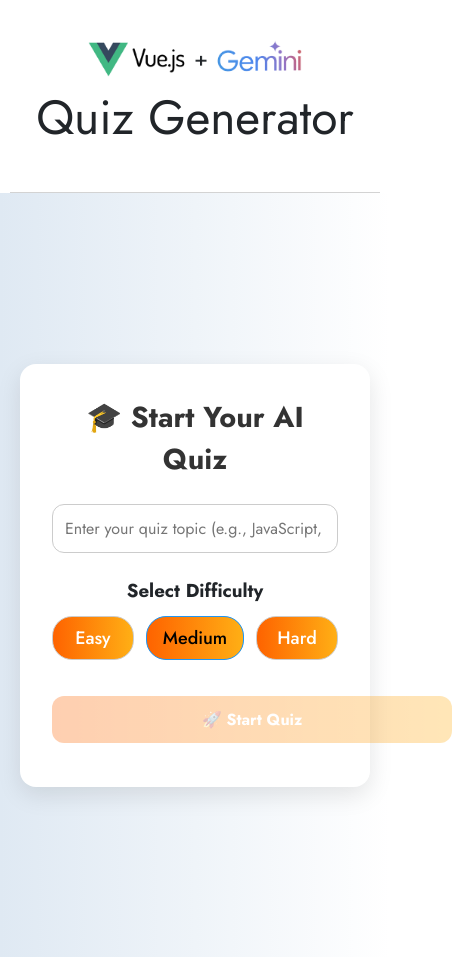
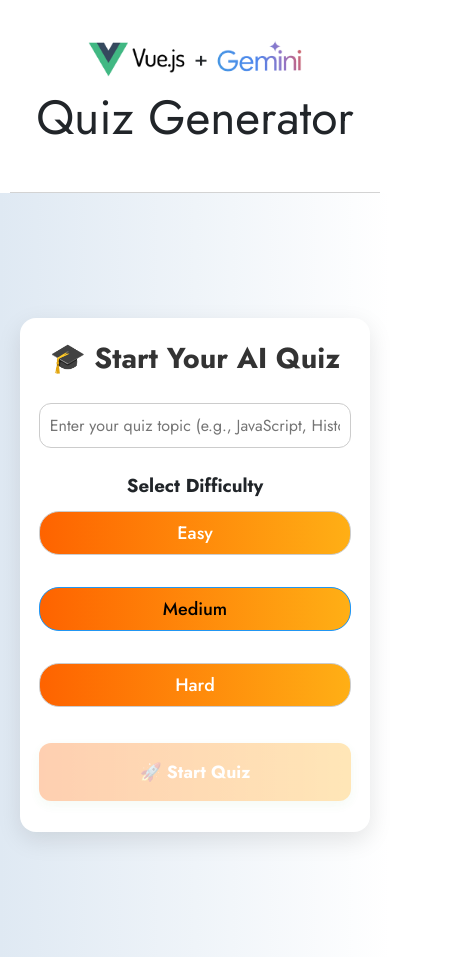
Before and after one commit to Abhijit2244/AI-Quiz-Generator, a Vue app: page / in a window 390 px wide. Shown: the whole page, 452 px wide, since content can reach past the window. Built offline with nearby package versions, Linux system fonts and the light colour scheme.

Commit message:
updated CSS for small screens

```diff
--- a/src/components/StartScreen.vue
+++ b/src/components/StartScreen.vue
@@ -130,6 +130,36 @@ input[type="text"]:focus {
   border-radius: 12px;
   cursor: pointer;
   transition: background-color 0.3s ease;
+  width: fit-content;
+  min-width: 200px;
+  box-shadow: 0 4px 12px rgba(76, 175, 80, 0.2);
+}
+
+/* Responsive for small screens */
+@media (max-width: 480px) {
+  .start-btn {
+    width: 100%;
+    font-size: 1.1rem;
+    padding: 1rem;
+  }
+
+  .card {
+    padding: 1.2rem;
+  }
+
+  input[type="text"] {
+    font-size: 1rem;
+    padding: 0.6rem;
+  }
+
+  .difficulty-toggle {
+    flex-direction: column;
+    gap: 8px;
+  }
+
+  .difficulty-toggle button {
+    width: 100%;
+  }
 }
 
 .start-btn:disabled {
```
